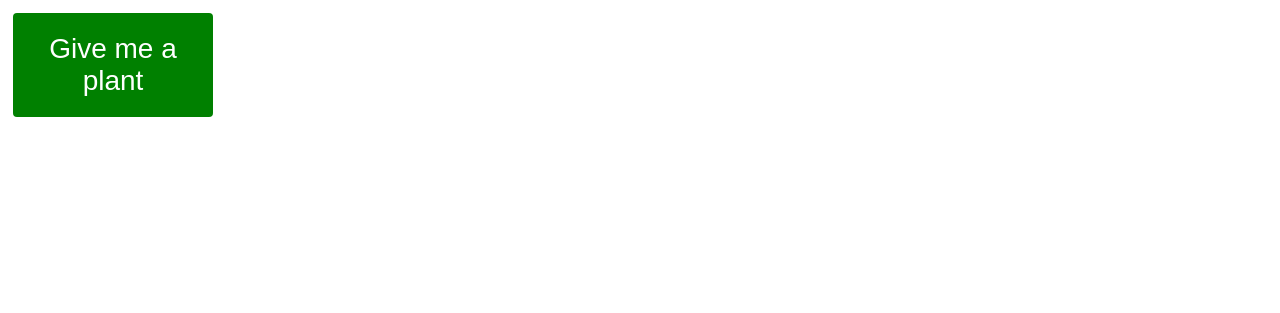
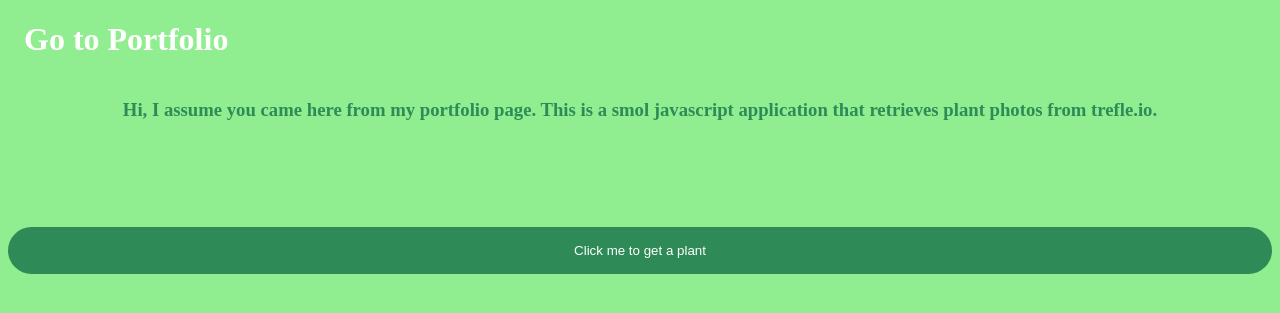
Before and after one commit to emmiehe/play-with-trefle, a PHP site: page / in a window 1280 px wide. Shown: the top 313 px of the page. Run offline with PHP 8.4, Linux system fonts and the light colour scheme.

Commit message:
make trefle lab portfolio ready

```diff
--- a/app.js
+++ b/app.js
@@ -20,10 +20,10 @@ const corsPromise = () =>
     resolve(request);
   });
 
-var pdata = "";
-var pname = "";
-var pimgurl = "";
-var pi = 0;
+let pdata = "";
+let pname = "";
+let pimgurl = "";
+let pi = 0;
 // THIS IS SOME SAMPLE CODE FOR HOW TO USE PROMISES -- feel free to adapt this into a function!
 corsPromise().then(
   (request) =>
@@ -36,28 +36,25 @@ corsPromise().then(
     })
 );
 
-//// TODO: ADD WHATEVER FUN CONTENT YOU WANT ////
 function addMore() {
-    if (pdata){
-    	var pWait = document.createElement("p");
-    	pWait.innerHTML = "";
-    	document.getElementById("wait").replaceChild(pWait, document.getElementById("wait").firstChild);
-		var div = document.createElement("div");
-		var p = document.createElement("p");
+	let pWait = document.createElement("p");
+	if (pdata){
+		pWait.innerHTML = "";
+		let div = document.createElement("div");
+		let p = document.createElement("p");
 		p.innerHTML = pname[pi];
-		var img = document.createElement("img");
+		let img = document.createElement("img");
 		img.setAttribute("src", pimgurl[pi]);
 		pi += 1;
 		if (pi >= 20){
-		    pi = 0;
+				pi = 0;
 		}
 		document.getElementById("result").appendChild(div);
 		div.setAttribute("class", "item");
 		div.appendChild(p);
 		div.appendChild(img);
-    } else {
-    	var p = document.createElement("p");
-    	p.innerHTML = "Trying to get some plants from trefle.io...";
-    	document.getElementById("wait").replaceChild(p, document.getElementById("wait").firstChild);
-    }
+	} else {
+		pWait.innerHTML = "Trying to get some plants from trefle.io...when in doubt, click the button again.";
+	}
+	document.getElementById("wait").replaceChild(pWait, document.getElementById("wait").firstChild);
 }
--- a/home.html
+++ b/home.html
@@ -1,15 +1,20 @@
 <!DOCTYPE html>
 <html lang="en">
   <head>
-    <title>CS1300 JavaScript Studio</title>
+    <title>Get Some Plants</title>
     <link rel="stylesheet" href="styles.css" />
   </head>
 
   <body>
-    <!-- TODO: ADD HTML FOR WHATEVER YOU WANT TO SHOW ON THE PAGE!  -->
-    <button class="button" type="button" onclick="addMore()">Give me a plant</button>
-    <div id="wait">
-    <div id="result"/>
+
+    <h1 id="navbar" class="navbar">
+      <a href="https://ancient-harbor-28509.herokuapp.com/">Go to Portfolio</a>
+    </h1>
+
+    <div class="info"><h3>Hi, I assume you came here from my portfolio page. This is a smol javascript application that retrieves plant photos from trefle.io.</h3> </div>
+    <button class="button" type="button" onclick="addMore()">Click me to get a plant</button>
+    <div id="wait"></div>
+    <div id="result"></div>
   </body>
   <script src="app.js"></script>
 </html>
--- a/styles.css
+++ b/styles.css
@@ -1,47 +1,28 @@
 /* https://www.w3schools.com/css/tryit.asp?filename=trycss_buttons_animate1 */
+body {
+    font-family: "sans-serif";
+    background-color: lightgreen;
+    font-size: 2vh;
+}
+
 .button {
   display: inline-block;
-  border-radius: 4px;
-  background-color: green;
+  border-radius: 25px;
+  background-color: seagreen;
   border: none;
   color: #FFFFFF;
   text-align: center;
-  font-size: 28px;
-  padding: 20px;
-  width: 200px;
+  padding: 2vh;
+  width: 100%;
   transition: all 0.5s;
   cursor: pointer;
-  margin: 5px;
-}
-
-.button span {
-  cursor: pointer;
-  display: inline-block;
-  position: relative;
-  transition: 0.5s;
-}
-
-.button span:after {
-  content: '\00bb';
-  position: absolute;
-  opacity: 0;
-  top: 0;
-  right: -20px;
-  transition: 0.5s;
-}
-
-.button:hover span {
-  padding-right: 25px;
-}
-
-.button:hover span:after {
-  opacity: 1;
-  right: 0;
+  margin: 10vh 0 0 0;
 }
 
 img{
-    max-height: 15rem;
-    max-width: 15rem;
+    max-height: 40vh;
+    max-width: 40vh;
+    border-radius: 20px;
 }
 
 div {
@@ -53,10 +34,36 @@ div {
 }
 
 div > .item {
-    padding: 2rem;
+    padding: 1vh;
     display: flex;
     flex-direction: column;
     justify-content: center;
     align-items: center;
 
 }
+
+.navbar {
+    overflow: hidden;
+    background-color: lightgreen;
+    /*position: fixed;*/
+    text-align: left;
+
+}
+
+.navbar a {
+    border-radius: 25px;
+    padding: 2vh;
+    color: white;
+    text-decoration: none;
+}
+
+.navbar a:hover {
+    background-color: white;
+    color: lightgreen;
+}
+
+.info {
+    margin: 3vh 0 0 0;
+    color: seagreen;
+    margin: 1vh;
+}
```
